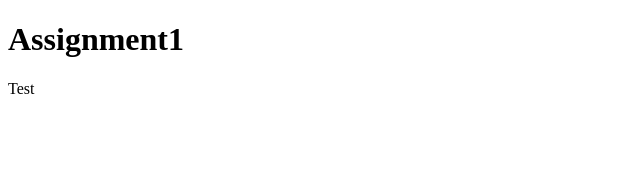
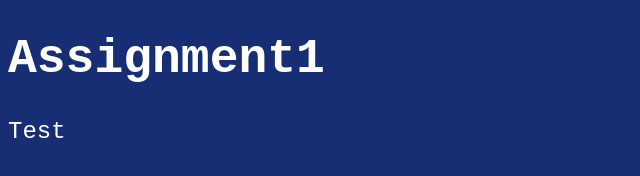
Before and after one commit to DylanS01/Assignment1, a plain HTML site: page index.html in a window 1280 px wide. Shown: the whole page, without its empty margins (0-640 px from the left). Drawn offline with Linux system fonts and the light colour scheme.

Commit message:
page setup

```diff
--- a/index.html
+++ b/index.html
@@ -2,6 +2,7 @@
 <html lang="en">
 
 <head>
+    <link rel="stylesheet" href="styles.css">
     <meta charset="UTF-8">
     <meta name="viewport" content="width=device-width, initial-scale=1.0">
     <link rel="stylesheet" href="styles.css">
--- a/styles.css
+++ b/styles.css
@@ -0,0 +1,6 @@
+body{
+    background-color: #172d74;
+    color: #FFFFFF;
+    font-size: 24px;
+    font-family:monospace;
+}
```
